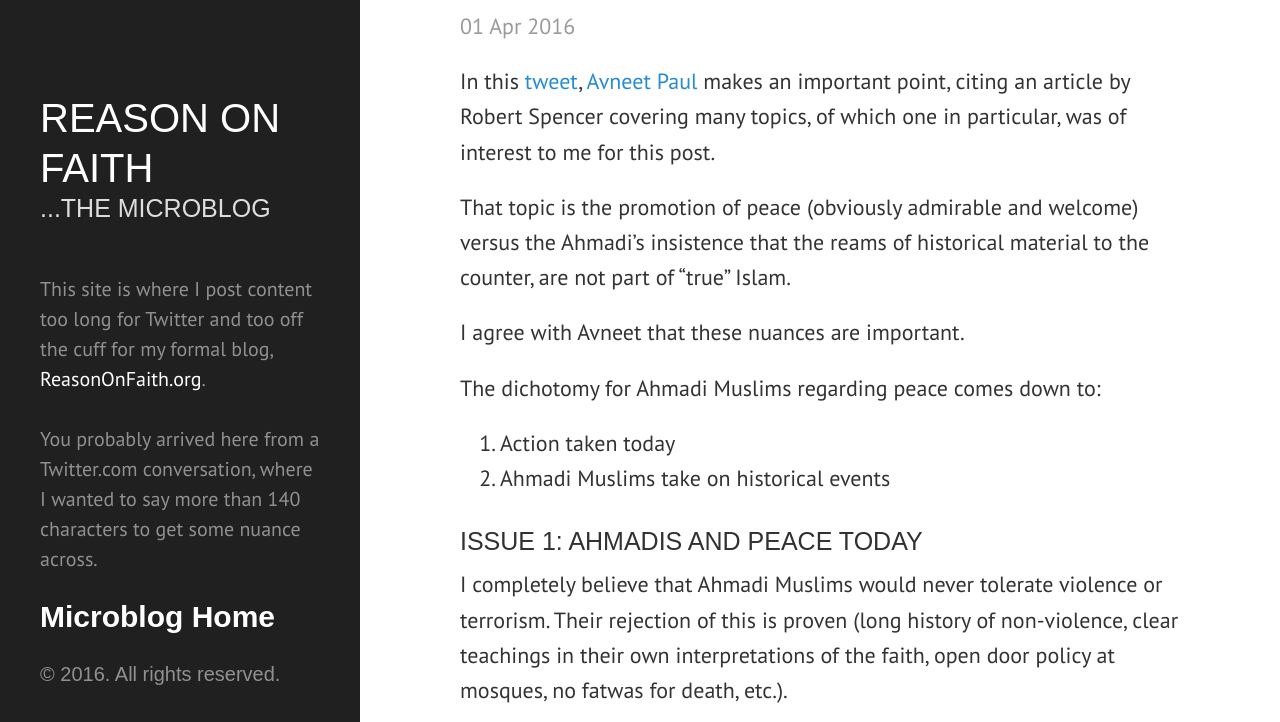
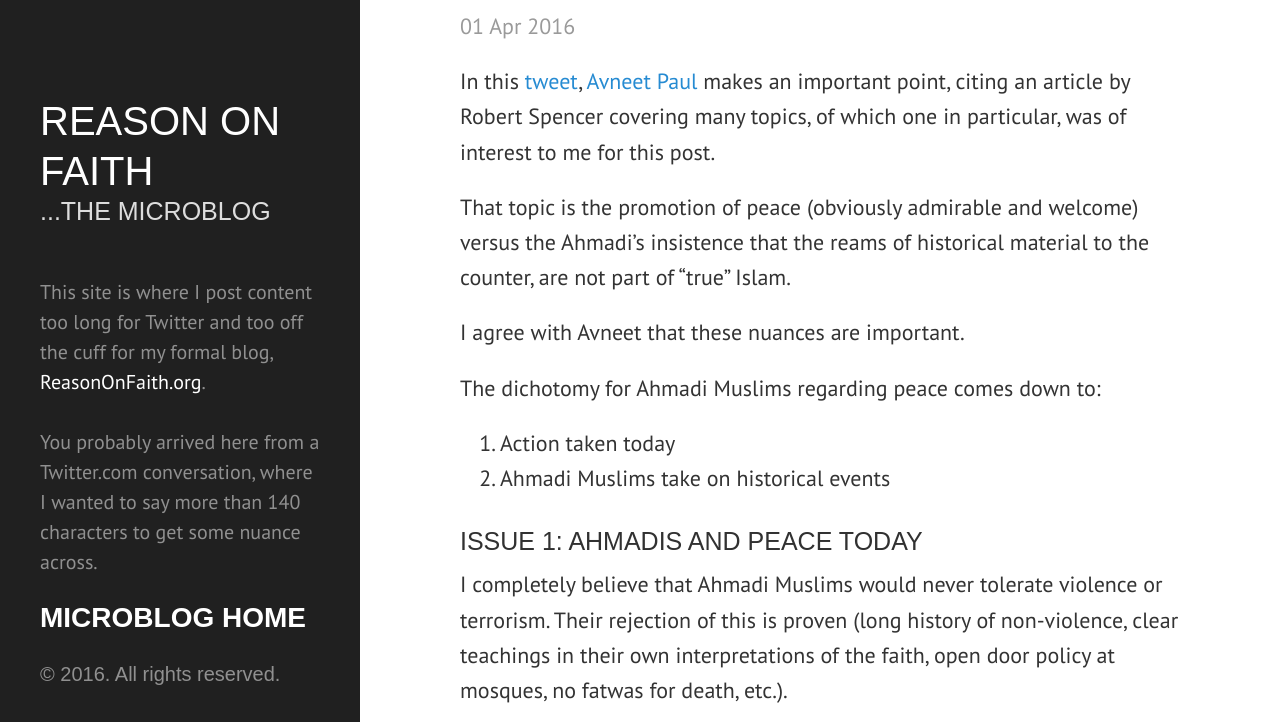
Before and after one commit to ReasonOnFaith/ReasonOnFaith.github.io, a Jekyll site: the page built from index.html, in a window 1280 px wide. Shown: the part 171-893 px from the top of the page. Built offline with Jekyll 4.4.1, drawn with Linux system fonts in a browser that asks for light colours; the list of posts is cut into pages by our own code.

Commit message:
no message

```diff
--- a/public/css/hyde.css
+++ b/public/css/hyde.css
@@ -99,15 +99,23 @@ html {
   padding-left: 0;
   list-style: none;
 	font-family:"source-sans-pro",sans-serif;
-	font-size: 1.5em;
+	font-size: 1.4em;
+	text-transform: uppercase;
 }
 .sidebar-nav-item {
   display: block;
 }
-a.sidebar-nav-item:hover,
+
+a.sidebar-nav-item:hover {
+  text-decoration: none;
+  border-bottom: 1px black dotted;
+}
+
 a.sidebar-nav-item:focus {
-  text-decoration: underline;
-}
+  text-decoration: none;
+  border-bottom: 1px blue dotted;
+ }
+
 .sidebar-nav-item.active {
   font-weight: bold;
 }
```
